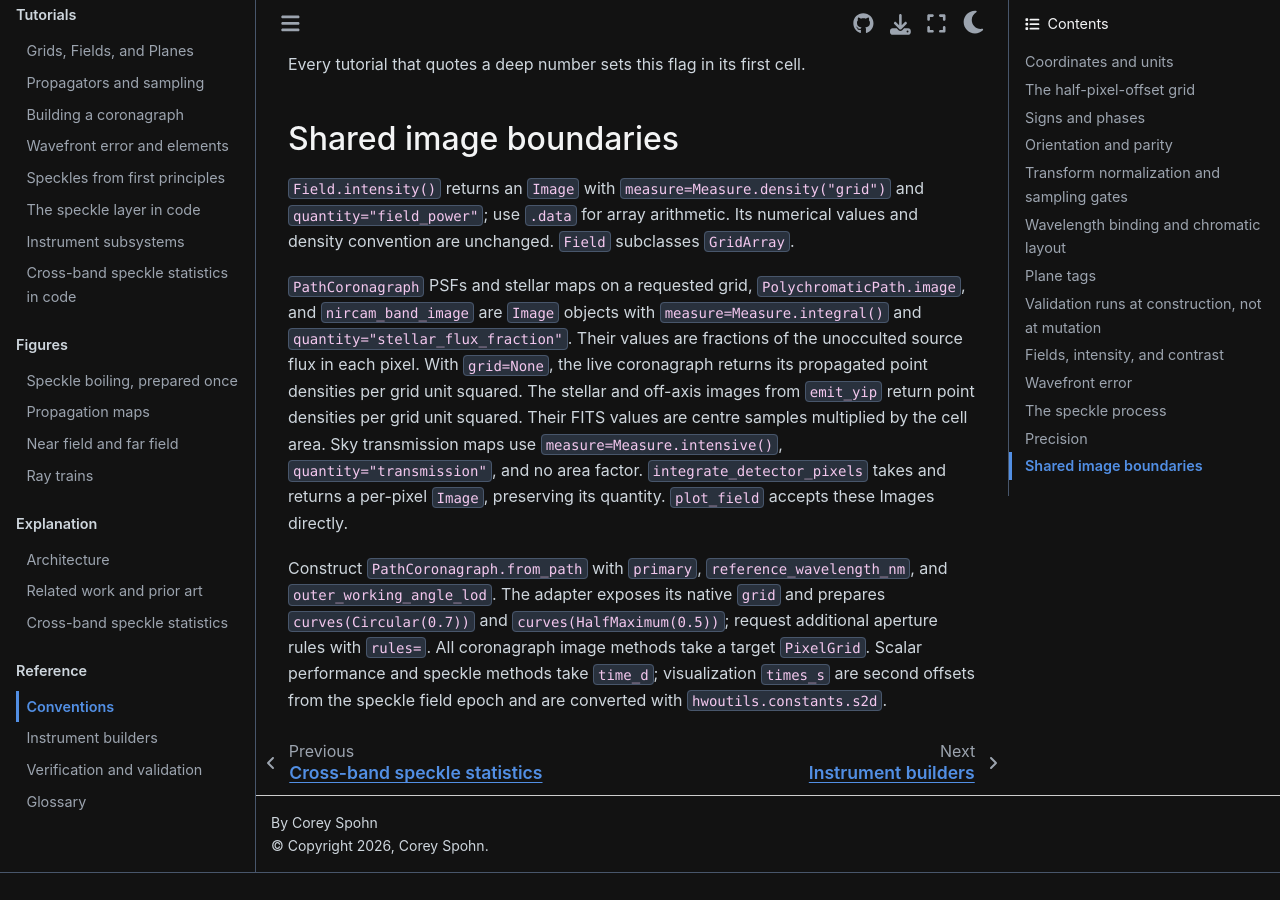
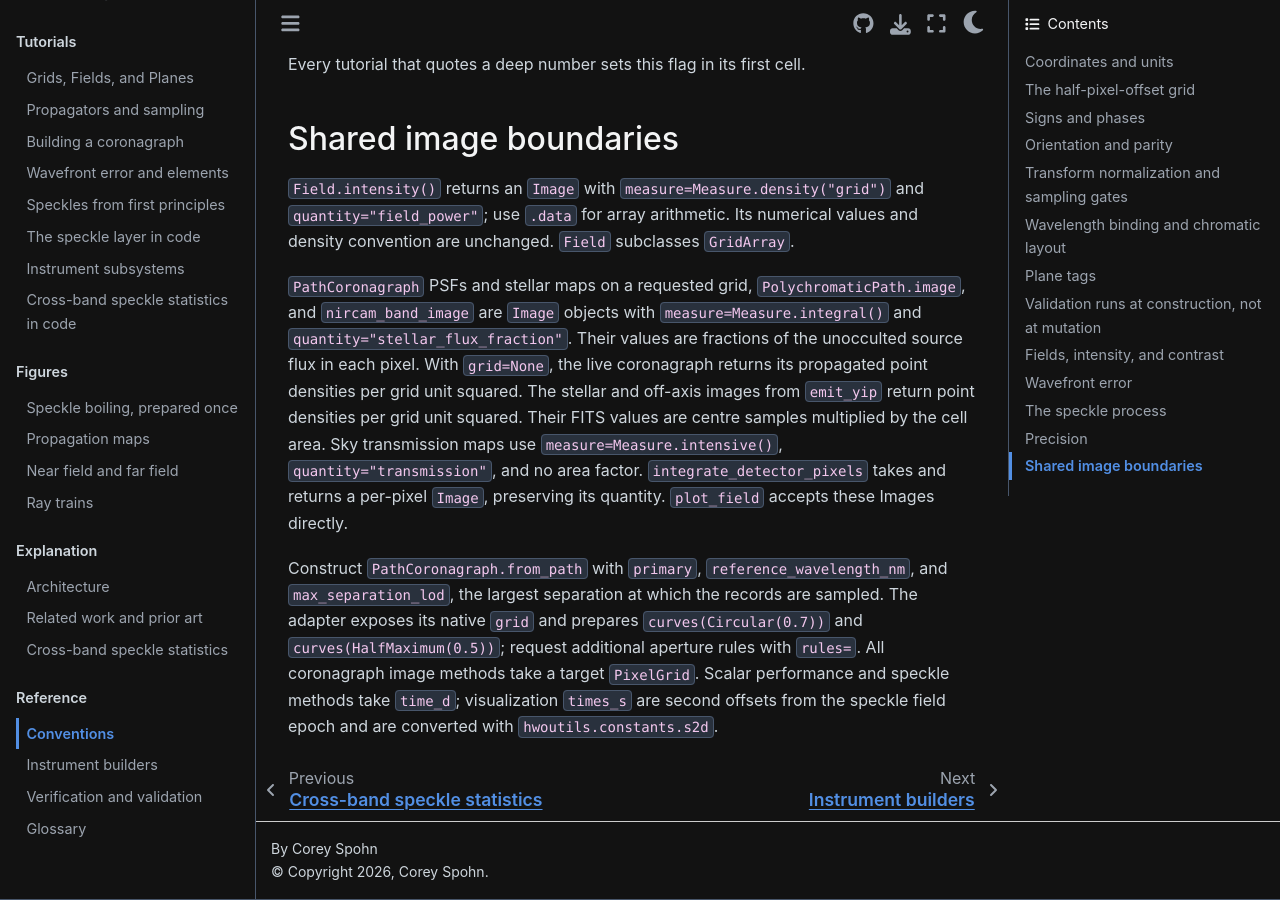
Before and after one commit to CoreySpohn/physicaloptix, a Sphinx documentation site: the page built from docs/conventions.md, in a window 1280 px wide and 900 px high, scrolled down 8220 px. Built offline with Sphinx 7.4.7 and the Sphinx Book theme 1.1.4, drawn with Linux system fonts in a browser that asks for light colours; pages that are not in the unit, such as notebooks, are missing from menus; before the commit the page ends 9093 px from its top, so only the background shows below that.

Commit message:
feat(coronagraph)!: drop the outer working angle field and make uniform_sky_response a concrete method on PathCoronagraph

```diff
--- a/docs/conventions.md
+++ b/docs/conventions.md
@@ -377,7 +377,8 @@ use `measure=Measure.intensive()`, `quantity="transmission"`, and no area factor
 its quantity. `plot_field` accepts these Images directly.
 
 Construct `PathCoronagraph.from_path` with `primary`,
-`reference_wavelength_nm`, and `outer_working_angle_lod`. The adapter exposes
+`reference_wavelength_nm`, and `max_separation_lod`, the largest separation at which
+the records are sampled. The adapter exposes
 its native `grid` and prepares `curves(Circular(0.7))` and
 `curves(HalfMaximum(0.5))`; request additional aperture rules with `rules=`.
 All coronagraph image methods take a target `PixelGrid`. Scalar performance
```
Also changed, not shown: README.md (+2 -2 lines), 4 other files.
